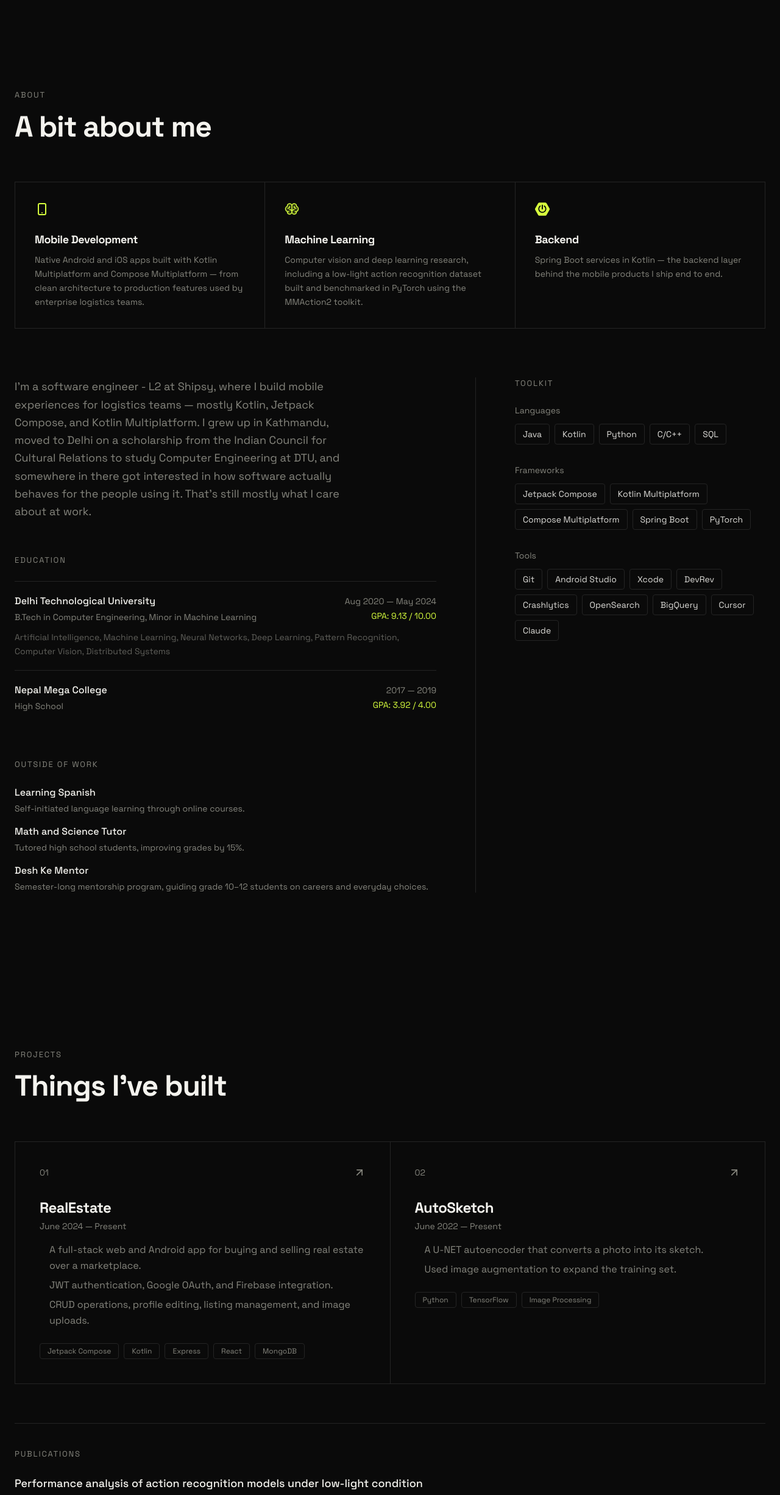
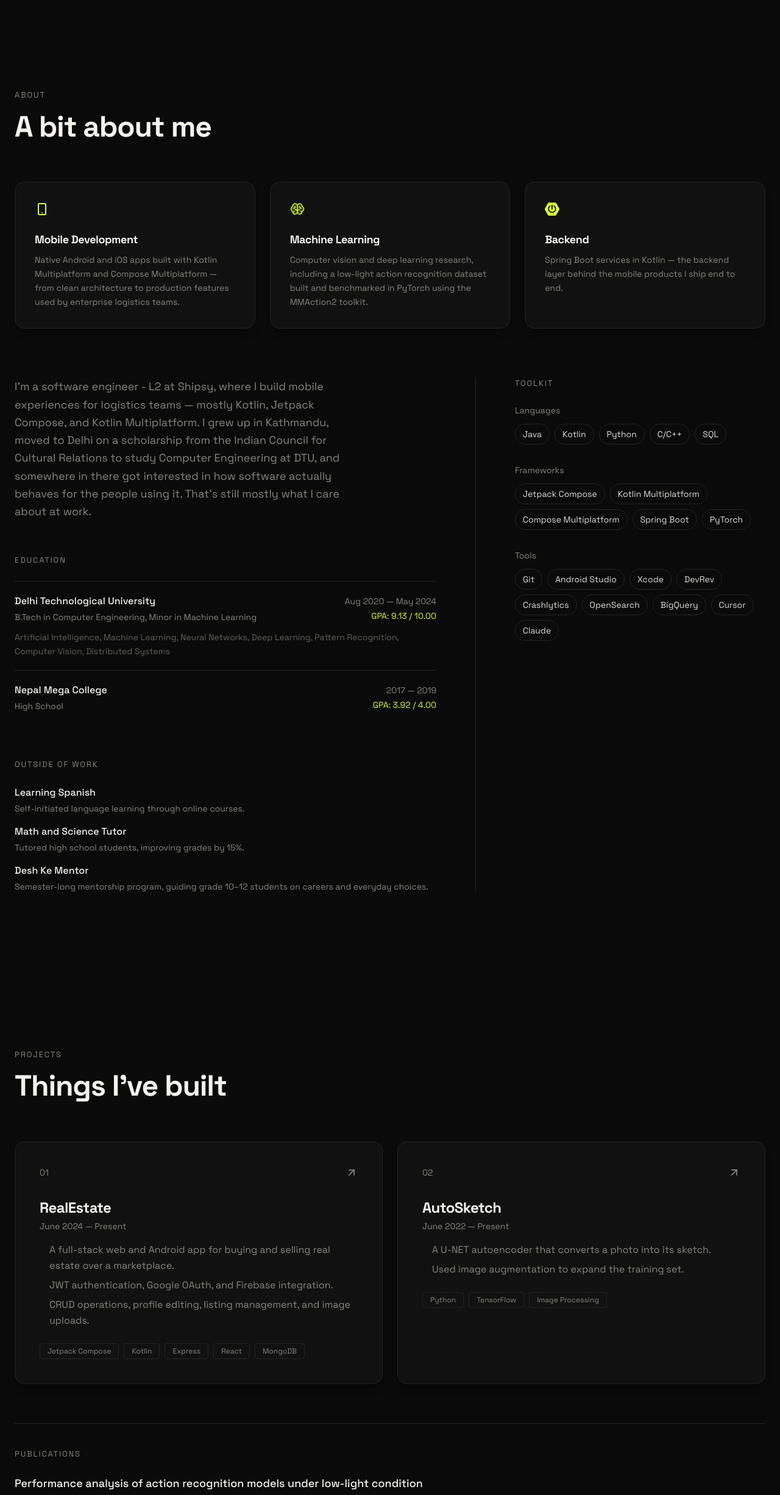
Before and after one commit to Sum1t01/portfolio, a React (Vite) app: page / in a window 1280 px wide. Shown: the part 797-3249 px from the top of the page at 61% size. Built offline with nearby package versions, Linux system fonts and the light colour scheme; no server answers.

Commit message:
more cosmetic changes

```diff
--- a/src/data/profile.js
+++ b/src/data/profile.js
@@ -90,6 +90,7 @@ export const projects = [
     name: "RealEstate",
     stack: "Jetpack Compose, Kotlin, Express, React, MongoDB",
     period: "June 2024 — Present",
+    link: "https://github.com/Sum1t01/RealEstate",
     points: [
       "A full-stack web and Android app for buying and selling real estate over a marketplace.",
       "JWT authentication, Google OAuth, and Firebase integration.",
@@ -100,6 +101,7 @@ export const projects = [
     name: "AutoSketch",
     stack: "Python, TensorFlow, Image Processing",
     period: "June 2022 — Present",
+    link: "https://github.com/Sum1t01/AutoSketch",
     points: [
       "A U-NET autoencoder that converts a photo into its sketch.",
       "Used image augmentation to expand the training set.",
--- a/src/sections/About.jsx
+++ b/src/sections/About.jsx
@@ -26,14 +26,16 @@ const About = () => {
         </Reveal>
 
         {/* Highlight cards */}
-        <div className='grid sm:grid-cols-3 gap-px bg-border mt-16 border border-border'>
+        <div className='grid sm:grid-cols-3 gap-6 mt-16'>
           {highlights.map((item, idx) => {
             const Icon = highlightIcons[item.key]
             return (
-              <Reveal key={item.key} delay={idx * 100} className='bg-background p-8'>
-                <Icon className='w-6 h-6 text-primary' />
-                <h3 className='mt-6 text-lg font-bold tracking-tight'>{item.title}</h3>
-                <p className='mt-2 text-sm text-muted-foreground leading-relaxed'>{item.description}</p>
+              <Reveal key={item.key} delay={idx * 100}>
+                <div className='h-full bg-card border border-border rounded-2xl p-8 shadow-lg shadow-black/20 transition-all duration-300 ease-[var(--ease-premium)] hover:-translate-y-1.5 hover:border-primary/40 hover:shadow-[0_20px_40px_-20px_rgba(0,0,0,0.5),0_0_16px_rgba(215,255,61,0.15)]'>
+                  <Icon className='w-6 h-6 text-primary' />
+                  <h3 className='mt-6 text-lg font-bold tracking-tight'>{item.title}</h3>
+                  <p className='mt-2 text-sm text-muted-foreground leading-relaxed'>{item.description}</p>
+                </div>
               </Reveal>
             )
           })}
@@ -98,7 +100,7 @@ const About = () => {
                       {group.items.map((skill, sidx) => (
                         <span
                           key={sidx}
-                          className='px-3 py-1.5 text-sm border border-border rounded-[var(--radius)] text-foreground/90'
+                          className='px-3 py-1.5 text-sm border border-border rounded-full text-foreground/90 transition-all duration-300 ease-[var(--ease-premium)] hover:border-primary hover:text-primary hover:shadow-[0_0_10px_rgba(215,255,61,0.2)]'
                         >
                           {skill}
                         </span>
--- a/src/sections/Projects.jsx
+++ b/src/sections/Projects.jsx
@@ -17,9 +17,15 @@ const Projects = () => {
           </h2>
         </Reveal>
 
-        <div className='grid md:grid-cols-2 gap-px bg-border mt-16 border border-border'>
+        <div className='grid md:grid-cols-2 gap-6 mt-16'>
           {projects.map((project, idx) => (
-            <Reveal key={project.name} delay={idx * 80} className='bg-background p-8 md:p-10 group'>
+            <Reveal key={project.name} delay={idx * 80}>
+              <a
+                href={project.link}
+                target='_blank'
+                rel='noopener noreferrer'
+                className='group block h-full bg-card border border-border rounded-2xl p-8 md:p-10 shadow-lg shadow-black/20 transition-all duration-300 ease-[var(--ease-premium)] hover:-translate-y-1.5 hover:border-primary/40 hover:shadow-[0_20px_40px_-20px_rgba(0,0,0,0.5),0_0_16px_rgba(215,255,61,0.15)]'
+              >
                 <div className='flex items-start justify-between'>
                   <span className='text-sm text-muted-foreground'>{String(idx + 1).padStart(2, '0')}</span>
                   <ArrowUpRight className='w-5 h-5 text-muted-foreground transition-transform duration-300 ease-[var(--ease-premium)] group-hover:translate-x-1 group-hover:-translate-y-1 group-hover:text-primary' />
@@ -40,6 +46,7 @@ const Projects = () => {
                     </span>
                   ))}
                 </div>
+              </a>
             </Reveal>
           ))}
         </div>
```
Lines whose indentation alone changed are shown as unchanged.
